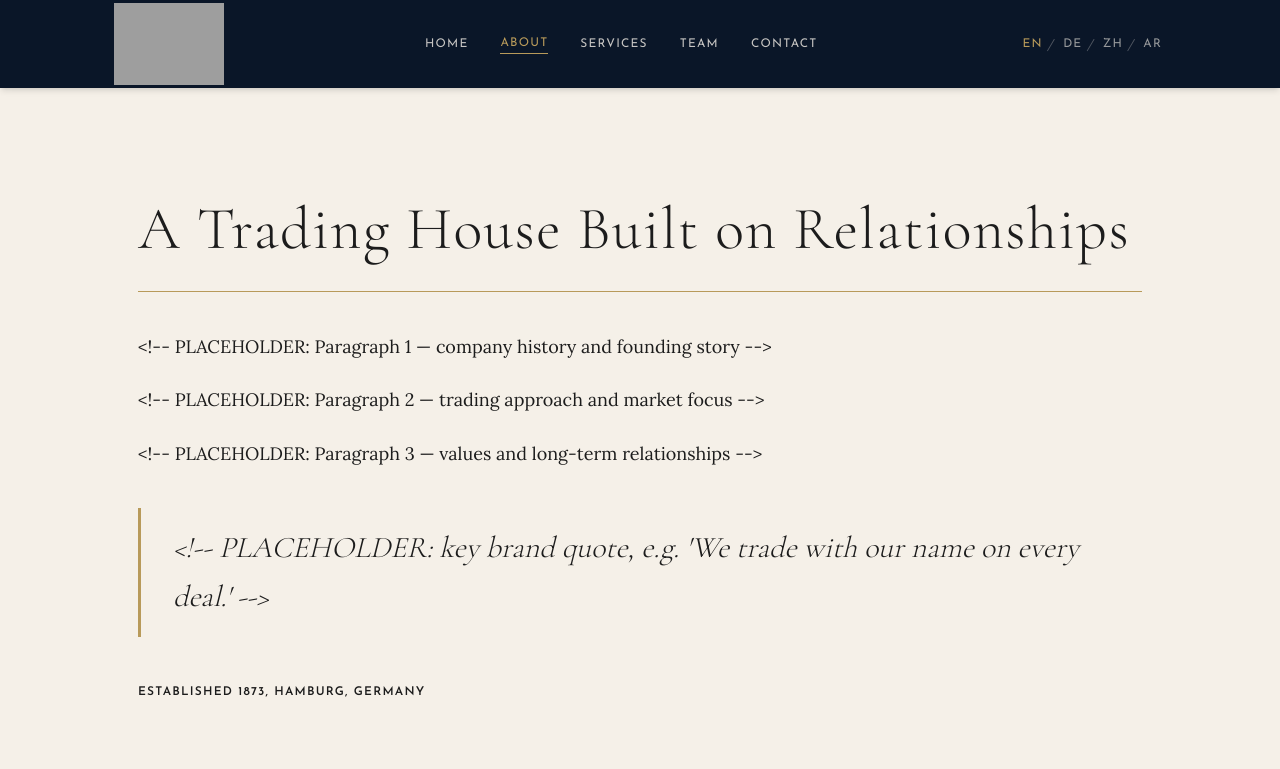
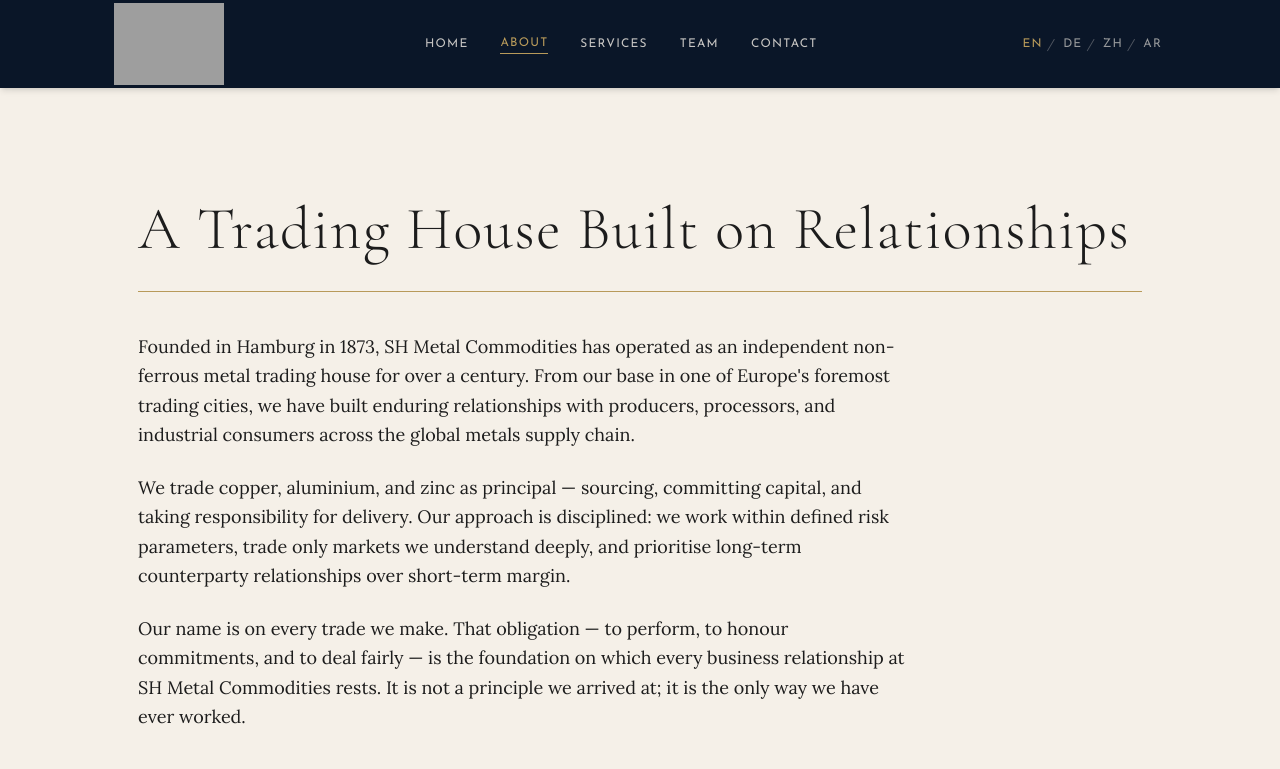
Before and after one commit to xfoxreaper/shmetalcommodities, a Next.js app: page /en/about in a window 1280 px wide. Shown: the top 769 px of the page. Built offline with nearby package versions, Linux system fonts and the light colour scheme; grey boxes are pictures that could not be loaded.

Commit message:
content: replace about page placeholders with real copy

```diff
--- a/content/company.ts
+++ b/content/company.ts
@@ -19,11 +19,11 @@
   },
   about: {
     paragraphs: [
-      "<!-- PLACEHOLDER: Paragraph 1 — company history and founding story -->",
-      "<!-- PLACEHOLDER: Paragraph 2 — trading approach and market focus -->",
-      "<!-- PLACEHOLDER: Paragraph 3 — values and long-term relationships -->",
+      "Founded in Hamburg in 1873, SH Metal Commodities has operated as an independent non-ferrous metal trading house for over a century. From our base in one of Europe's foremost trading cities, we have built enduring relationships with producers, processors, and industrial consumers across the global metals supply chain.",
+      "We trade copper, aluminium, and zinc as principal — sourcing, committing capital, and taking responsibility for delivery. Our approach is disciplined: we work within defined risk parameters, trade only markets we understand deeply, and prioritise long-term counterparty relationships over short-term margin.",
+      "Our name is on every trade we make. That obligation — to perform, to honour commitments, and to deal fairly — is the foundation on which every business relationship at SH Metal Commodities rests. It is not a principle we arrived at; it is the only way we have ever worked.",
     ],
-    pullQuote: "<!-- PLACEHOLDER: key brand quote, e.g. 'We trade with our name on every deal.' -->",
+    pullQuote: "We trade with our name on every deal.",
   },
   tagline: "Metal. Markets. Trust.",
 };
```
